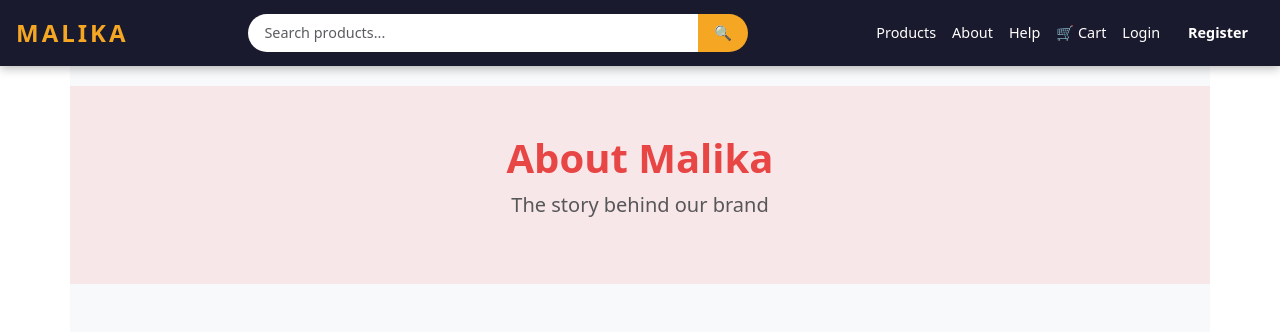
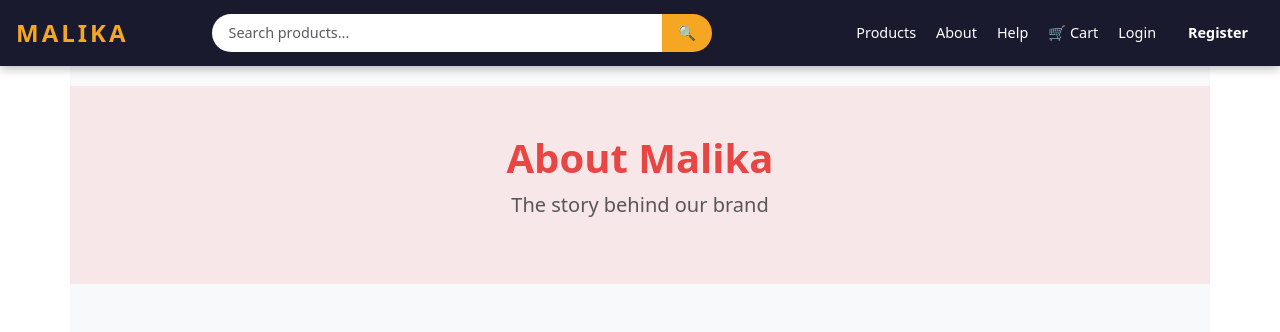
Before and after one commit to jontedev/Malika, a Flask app: page /about in a window 1280 px wide. Shown: the top 332 px of the page. Run offline with Flask 3, Linux system fonts and the light colour scheme; some libraries are stand-ins or nearby versions.

Commit message:
Update base.html

```diff
--- a/templates/base.html
+++ b/templates/base.html
@@ -30,7 +30,7 @@
         <div class="collapse navbar-collapse" id="navbarMenu">
 
             <!-- Search -->
-            <form class="search-form d-flex mx-auto my-2 my-md-0"
+            <form class="search-form d-flex mx-auto my-2 my-md-0 flex-shrink-1"
                   method="GET"
                   action="{{ url_for('home') }}">
                 <input type="text"
@@ -42,7 +42,7 @@
             </form>
 
             <!-- Nav Links -->
-            <ul class="navbar-nav ms-auto ms-lg-3">
+            <ul class="navbar-nav ms-auto align-items-center flex-row flex-wrap justify-content-end gap-1">
                 <li class="nav-item">
                     <a class="nav-link" href="{{ url_for('products') }}">Products</a>
                 </li>
```
